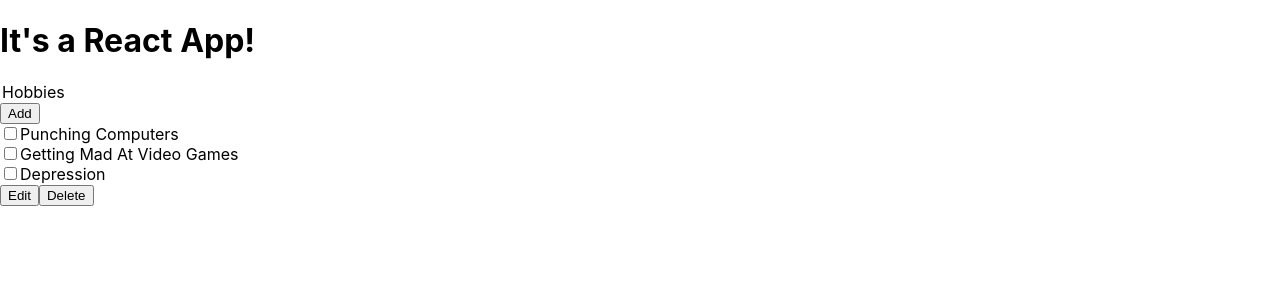
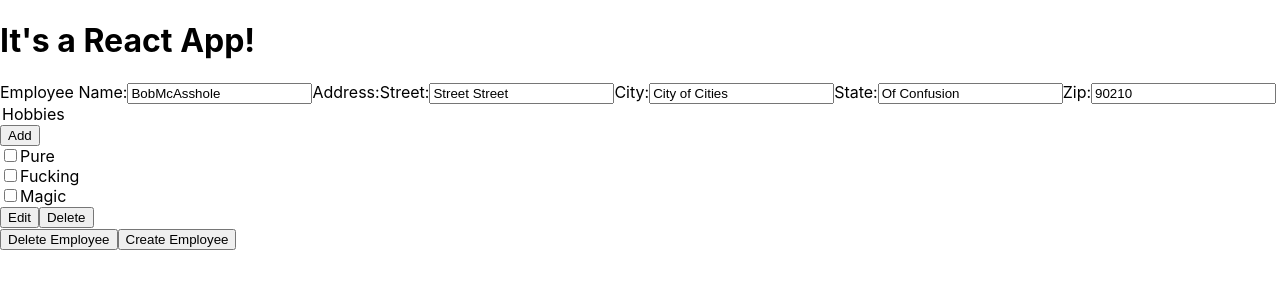
Before and after one commit to uncertainkitten/coding_challenge, a React (Create React App) app: page / in a window 1280 px wide. Shown: the top 300 px of the page. Built offline with nearby package versions, Linux system fonts and the light colour scheme.

Commit message:
Add hobby index's functions to new employee form

```diff
--- a/src/App.js
+++ b/src/App.js
@@ -1,13 +1,13 @@
 import React, { Component } from 'react';
 import './App.css';
-import HobbyIndex from './components/hobby_index';
+import NewEmployeeForm from './components/new_employee_form';
 
 class App extends Component {
   render() {
     return (
       <div>
         <h1>It's a React App!</h1>
-        <HobbyIndex />
+        <NewEmployeeForm firstName="Bob" lastName="McAsshole" street="Street Street" city="City of Cities" state="Of Confusion" zip="90210"/>
       </div>
     );
   }
--- a/src/components/hobby_index.jsx
+++ b/src/components/hobby_index.jsx
@@ -6,30 +6,34 @@ class HobbyIndex extends React.Component{
   constructor(props){
     super(props)
     this.state = {
-      hobbyId: 2,
-      hobbies: ["Punching Computers", "Getting Mad At Video Games", "Depression"],
+      hobbyId: this.props.hobbies.length - 1,
+      hobbies: [],
       editMode: {},
       editButtonMode: false,
       checked: {}
     }
     this.handleAdd = this.handleAdd.bind(this);
-    this.changeHobby = this.changeHobby.bind(this);
     this.handleSave = this.handleSave.bind(this);
     this.toggleCheckbox = this.toggleCheckbox.bind(this);
     this.handleDelete = this.handleDelete.bind(this);
     this.handleEdit = this.handleEdit.bind(this);
+    this.changeHobby = this.changeHobby.bind(this);
+  }
+
+  componentDidMount(){
+    this.setState({hobbies: this.props.hobbies});
+  }
+
+  toggleCheckbox(key){
+    let checked = {...this.state.checked}
+    checked[key] = !this.state.checked[key]
+    this.setState({checked})
   }
 
   changeHobby(key, hobby){
     let hobbies = this.state.hobbies.slice();
     hobbies[key] = hobby
     this.setState({hobbies});
-  }
-
-  toggleCheckbox(key){
-    let checked = {...this.state.checked}
-    checked[key] = !this.state.checked[key]
-    this.setState({checked})
   }
 
   handleDelete(e){
@@ -41,6 +45,7 @@ class HobbyIndex extends React.Component{
       editMode: {},
       hobbyId: this.state.hobbyId - Object.keys(this.state.checked).length
     })
+    this.props.setHobbies(this.state.hobbies);
   }
 
   handleEdit(e){
@@ -72,6 +77,7 @@ class HobbyIndex extends React.Component{
         editButtonMode: false,
         checked: {}
     });
+    this.props.setHobbies(this.state.hobbies);
   }
 
   render(){
--- a/src/components/new_employee_form.jsx
+++ b/src/components/new_employee_form.jsx
@@ -6,20 +6,25 @@ class EmployeeInfoForm extends React.Component{
     super(props)
     this.state = {
       name: this.props.firstName + this.props.lastName,
-      street: this.props.address.street,
-      city: this.props.address.city,
-      state: this.props.address.state,
-      zip: this.props.address.zip,
-      hobbies: this.props.hobbies
+      street: this.props.street,
+      city: this.props.city,
+      state: this.props.state,
+      zip: this.props.zip,
+      hobbies: ["Pure", "Fucking", "Magic"]
     }
     this.handleDelete = this.handleDelete.bind(this);
     this.handleSave = this.handleSave.bind(this);
+    this.setHobbies = this.setHobbies.bind(this);
   }
 
   update(field) {
     return e => this.setState({
       [field]: e.currentTarget.value
     });
+  }
+
+  setHobbies(hobbies){
+    this.setState({hobbies: hobbies})
   }
 
   handleSave(e){
@@ -49,7 +54,7 @@ class EmployeeInfoForm extends React.Component{
           <label className="emp-label">Zip:</label>
           <input className="emp-info" type="text" value={this.state.zip} onChange={this.update("zip")}/>
           <div className="hobby-box">
-            <HobbyIndex hobbies={this.props.hobbies}/>
+            <HobbyIndex hobbies={this.state.hobbies} setHobbies={this.setHobbies}/>
           </div>
           <button className="delete-btn" onClick={this.handleDelete}>Delete Employee</button>
           <button className="save-btn" onClick={this.handleSave}>Create Employee</button>
```
